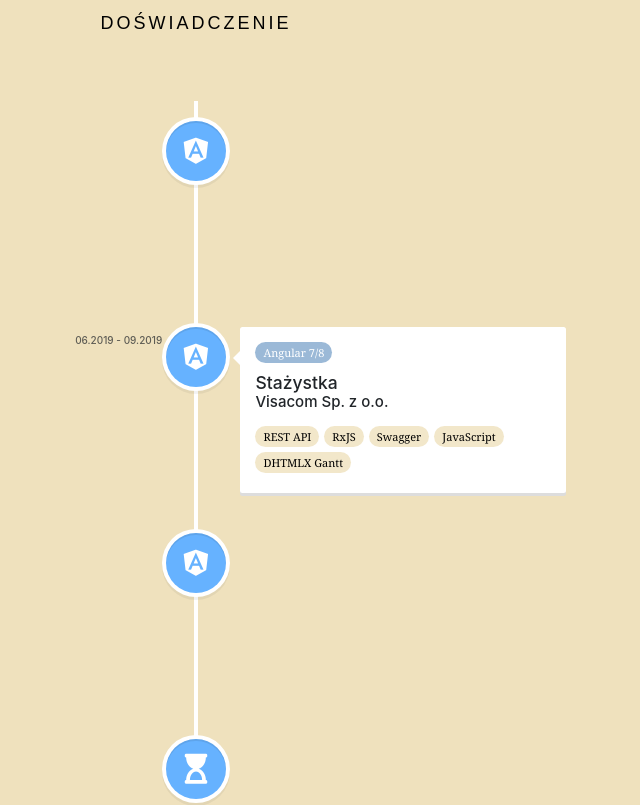
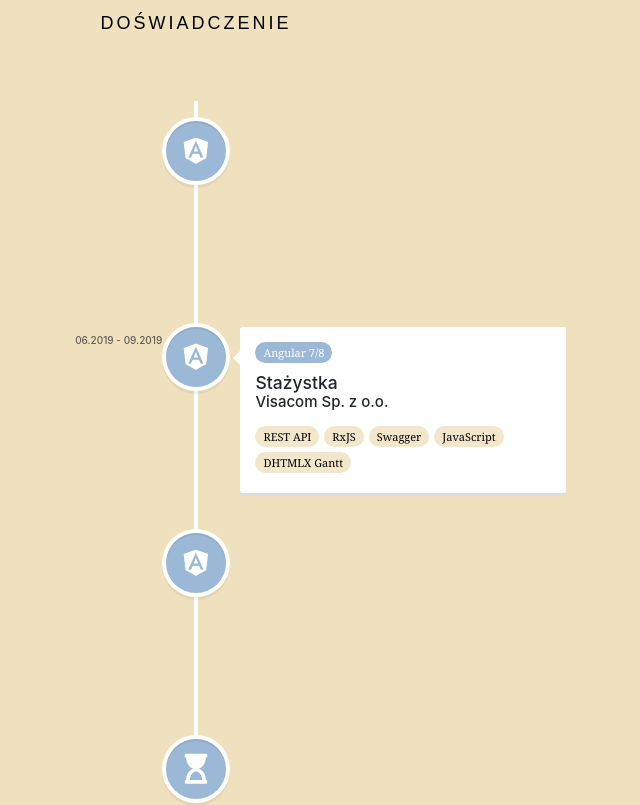
Before and after one commit to Dorota1997/Dorota1997.github.io, a React (Create React App) app: page / in a window 1280 px wide. Shown: the part 3180-3985 px from the top of the page, without its empty margins (444-1084 px from the left). Built offline with nearby package versions, Linux system fonts and the light colour scheme; some icons are missing.

Commit message:
Change timeline icon styles

```diff
--- a/src/components/Experience.js
+++ b/src/components/Experience.js
@@ -32,7 +32,7 @@ class Experience extends Component {
             className="vertical-timeline-element--work"
             date={work.years}
             iconStyle={{
-              background: '#66b2ff',
+              background: '#9bb9d7',
               color: '#fff',
               textAlign: 'center',
             }}
@@ -77,7 +77,7 @@ class Experience extends Component {
             {work}
             <VerticalTimelineElement
               iconStyle={{
-                background: '#66b2ff',
+                background: '#9bb9d7',
                 color: '#fff',
                 textAlign: 'center',
               }}
```
